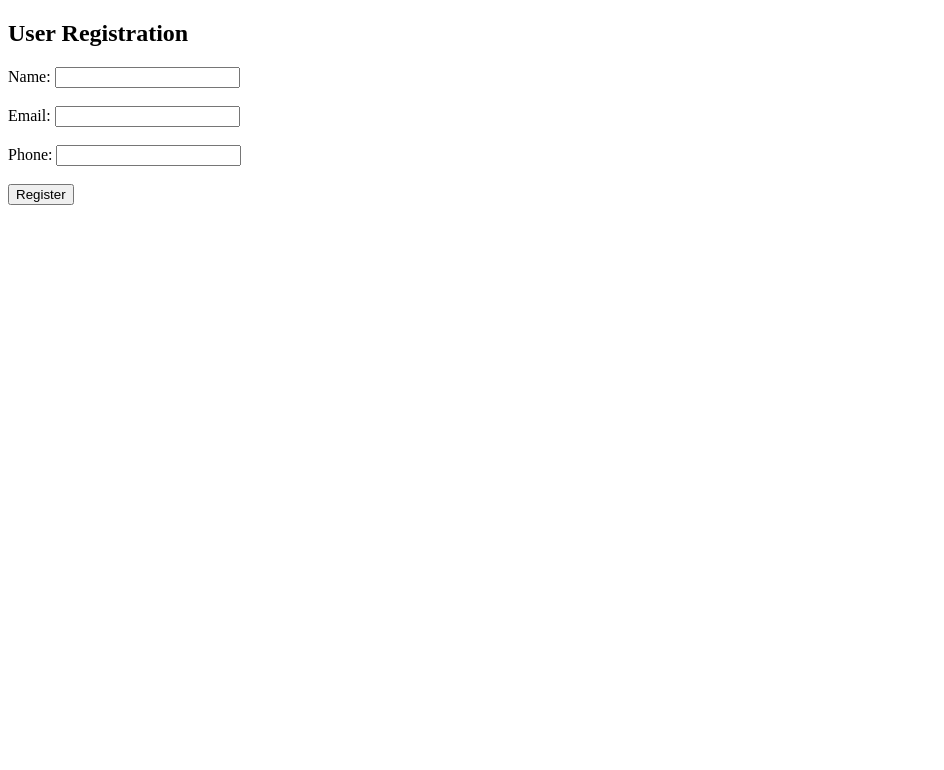
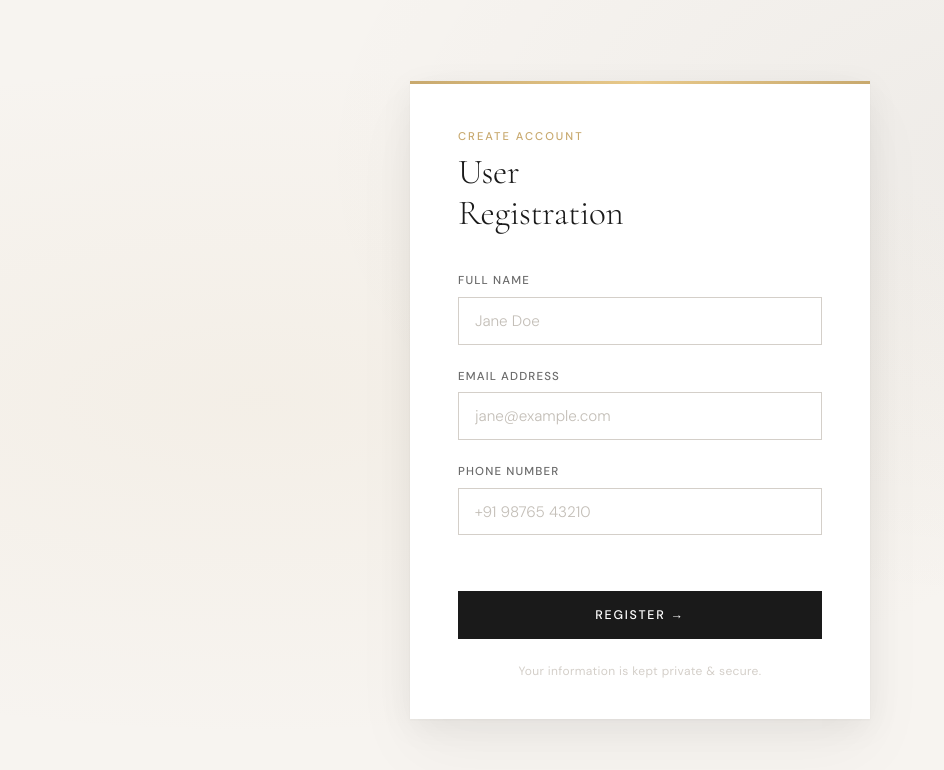
Before and after one commit to bhavagna06/Dynamodb-project, a website: page index.html in a window 1280 px wide. Shown: the whole page, without its empty margins (0-944 px from the left). Drawn offline with nearby package versions, Linux system fonts and the light colour scheme.

Commit message:
Update index.html

```diff
--- a/index.html
+++ b/index.html
@@ -1,27 +1,222 @@
 <!DOCTYPE html>
-<html>
+<html lang="en">
 <head>
 <title>Registration</title>
+<link href="https://fonts.googleapis.com/css2?family=Cormorant+Garamond:wght@300;400;600&family=DM+Sans:wght@300;400;500&display=swap" rel="stylesheet">
+<style>
+  :root {
+    --ink: #1a1a1a;
+    --muted: #6b6b6b;
+    --border: #d4cfc9;
+    --border-focus: #1a1a1a;
+    --bg: #f7f4f0;
+    --card: #ffffff;
+    --accent: #c8a96e;
+  }
+
+  *, *::before, *::after {
+    box-sizing: border-box;
+    margin: 0;
+    padding: 0;
+  }
+
+  body {
+    min-height: 100vh;
+    background-color: var(--bg);
+    background-image:
+      radial-gradient(ellipse at 20% 50%, rgba(200, 169, 110, 0.07) 0%, transparent 60%),
+      radial-gradient(ellipse at 80% 20%, rgba(26, 26, 26, 0.04) 0%, transparent 50%);
+    display: flex;
+    align-items: center;
+    justify-content: center;
+    font-family: 'DM Sans', sans-serif;
+    padding: 2rem;
+  }
+
+  .card {
+    background: var(--card);
+    width: 100%;
+    max-width: 460px;
+    padding: 3rem 3rem 2.5rem;
+    box-shadow:
+      0 1px 2px rgba(0,0,0,0.04),
+      0 8px 32px rgba(0,0,0,0.06),
+      0 32px 64px rgba(0,0,0,0.04);
+    position: relative;
+    overflow: hidden;
+  }
+
+  .card::before {
+    content: '';
+    position: absolute;
+    top: 0;
+    left: 0;
+    right: 0;
+    height: 3px;
+    background: linear-gradient(90deg, var(--accent), #e8c98a, var(--accent));
+  }
+
+  .header {
+    margin-bottom: 2.5rem;
+  }
+
+  .eyebrow {
+    font-family: 'DM Sans', sans-serif;
+    font-size: 0.7rem;
+    font-weight: 500;
+    letter-spacing: 0.18em;
+    text-transform: uppercase;
+    color: var(--accent);
+    margin-bottom: 0.6rem;
+  }
+
+  h2 {
+    font-family: 'Cormorant Garamond', serif;
+    font-size: 2.2rem;
+    font-weight: 300;
+    color: var(--ink);
+    line-height: 1.15;
+    letter-spacing: -0.01em;
+  }
+
+  .form-group {
+    margin-bottom: 1.5rem;
+    position: relative;
+  }
+
+  label {
+    display: block;
+    font-size: 0.72rem;
+    font-weight: 500;
+    letter-spacing: 0.1em;
+    text-transform: uppercase;
+    color: var(--muted);
+    margin-bottom: 0.55rem;
+    transition: color 0.2s;
+  }
+
+  .form-group:focus-within label {
+    color: var(--ink);
+  }
+
+  input {
+    width: 100%;
+    padding: 0.8rem 1rem;
+    font-family: 'DM Sans', sans-serif;
+    font-size: 0.95rem;
+    font-weight: 300;
+    color: var(--ink);
+    background: transparent;
+    border: 1px solid var(--border);
+    border-radius: 0;
+    outline: none;
+    transition: border-color 0.25s, box-shadow 0.25s;
+    -webkit-appearance: none;
+  }
+
+  input::placeholder {
+    color: #c4bfb8;
+    font-weight: 300;
+  }
+
+  input:focus {
+    border-color: var(--border-focus);
+    box-shadow: 0 0 0 3px rgba(26, 26, 26, 0.05);
+  }
+
+  input:valid:not(:placeholder-shown) {
+    border-color: var(--accent);
+  }
+
+  .submit-btn {
+    width: 100%;
+    margin-top: 2rem;
+    padding: 1rem;
+    background: var(--ink);
+    color: #ffffff;
+    font-family: 'DM Sans', sans-serif;
+    font-size: 0.78rem;
+    font-weight: 500;
+    letter-spacing: 0.14em;
+    text-transform: uppercase;
+    border: none;
+    cursor: pointer;
+    position: relative;
+    overflow: hidden;
+    transition: background 0.3s;
+  }
+
+  .submit-btn::after {
+    content: '';
+    position: absolute;
+    inset: 0;
+    background: linear-gradient(90deg, transparent, rgba(255,255,255,0.08), transparent);
+    transform: translateX(-100%);
+    transition: transform 0.5s ease;
+  }
+
+  .submit-btn:hover {
+    background: #2e2e2e;
+  }
+
+  .submit-btn:hover::after {
+    transform: translateX(100%);
+  }
+
+  .submit-btn:active {
+    background: #111;
+  }
+
+  .footer-note {
+    margin-top: 1.5rem;
+    text-align: center;
+    font-size: 0.75rem;
+    color: var(--border);
+    letter-spacing: 0.03em;
+  }
+
+  /* Staggered fade-in on load */
+  .eyebrow    { animation: fadeUp 0.5s ease both 0.05s; }
+  h2          { animation: fadeUp 0.5s ease both 0.12s; }
+  .form-group:nth-child(1) { animation: fadeUp 0.5s ease both 0.2s; }
+  .form-group:nth-child(2) { animation: fadeUp 0.5s ease both 0.27s; }
+  .form-group:nth-child(3) { animation: fadeUp 0.5s ease both 0.34s; }
+  .submit-btn { animation: fadeUp 0.5s ease both 0.42s; }
+  .footer-note { animation: fadeUp 0.5s ease both 0.5s; }
+
+  @keyframes fadeUp {
+    from { opacity: 0; transform: translateY(12px); }
+    to   { opacity: 1; transform: translateY(0); }
+  }
+</style>
 </head>
+<body>
+  <div class="card">
+    <div class="header">
+      <p class="eyebrow">Create Account</p>
+      <h2>User<br>Registration</h2>
+    </div>
 
-<body>
+    <form action="/register" method="POST">
+      <div class="form-group">
+        <label for="name">Full Name</label>
+        <input type="text" id="name" name="name" placeholder="Jane Doe" required>
+      </div>
 
-<h2>User Registration</h2>
+      <div class="form-group">
+        <label for="email">Email Address</label>
+        <input type="email" id="email" name="email" placeholder="jane@example.com" required>
+      </div>
 
-<form action="/register" method="POST">
+      <div class="form-group">
+        <label for="phone">Phone Number</label>
+        <input type="tel" id="phone" name="phone" placeholder="+91 98765 43210" required>
+      </div>
 
-Name:
-<input type="text" name="name" required><br><br>
+      <button type="submit" class="submit-btn">Register →</button>
+    </form>
 
-Email:
-<input type="email" name="email" required><br><br>
-
-Phone:
-<input type="text" name="phone" required><br><br>
-
-<button type="submit">Register</button>
-
-</form>
-
+    <p class="footer-note">Your information is kept private & secure.</p>
+  </div>
 </body>
 </html>
```
